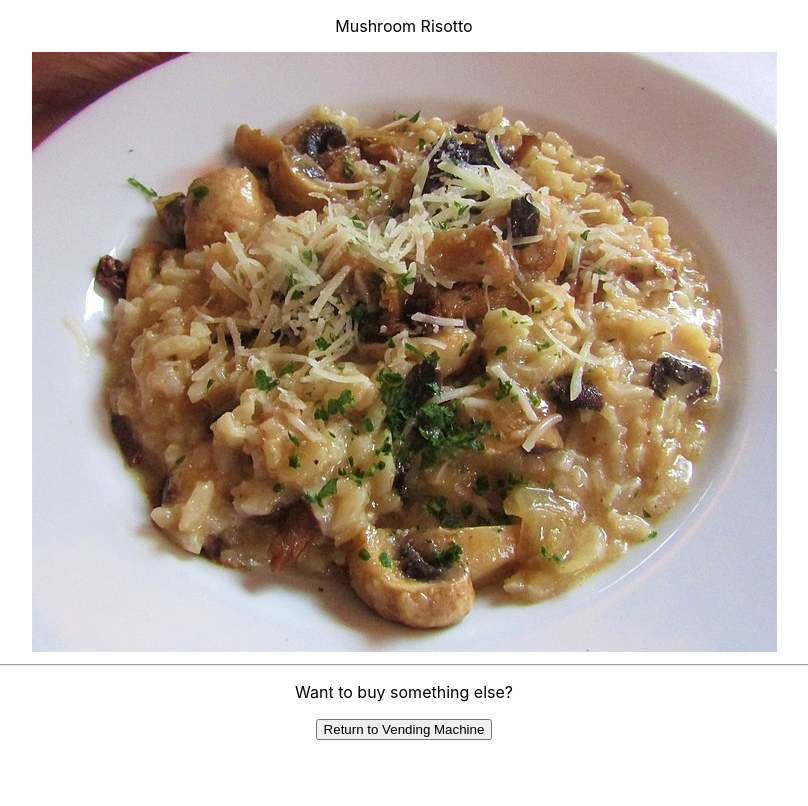
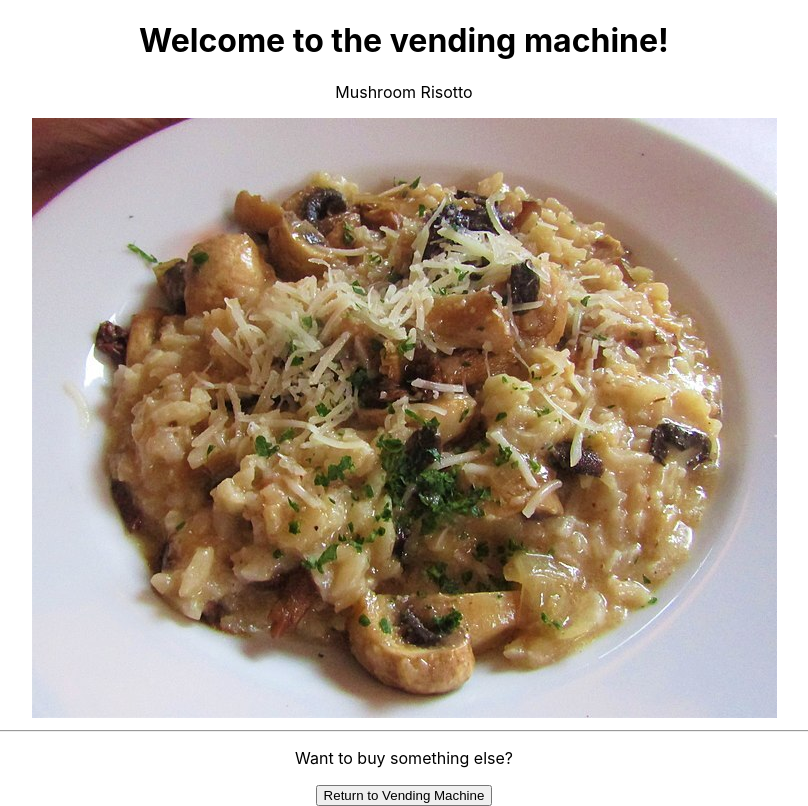
Before and after one commit to jswwWorks/react-routing-vending-machine, a React (Create React App) app: page /mushroom-risotto in a window 1280 px wide. Shown: the whole page, without its empty margins (236-1044 px from the left). Built offline with nearby package versions, Linux system fonts and the light colour scheme; the HTML template or start-up script is replaced by a standard one.

Commit message:
After first code review, notes given

```diff
--- a/src/App.js
+++ b/src/App.js
@@ -22,6 +22,7 @@ function App() {
   return (
     <div className="App">
       <BrowserRouter>
+      <h1>Welcome to the vending machine!</h1>
         <Routes>
           <Route path="/chowder-bowl" element={<ChowderBowl/>} />
           <Route path="/mushroom-risotto" element={<MushroomRisotto/>} />
--- a/src/MushroomRisotto.js
+++ b/src/MushroomRisotto.js
@@ -31,6 +31,7 @@ function MushroomRisotto() {
       <p>Want to buy something else?</p>
 
       <button onClick={handleClick}>Return to Vending Machine</button>
+      {/* TODO: can instead use an <a>/Link to look like a button */}
     </div>
   )
 
```
